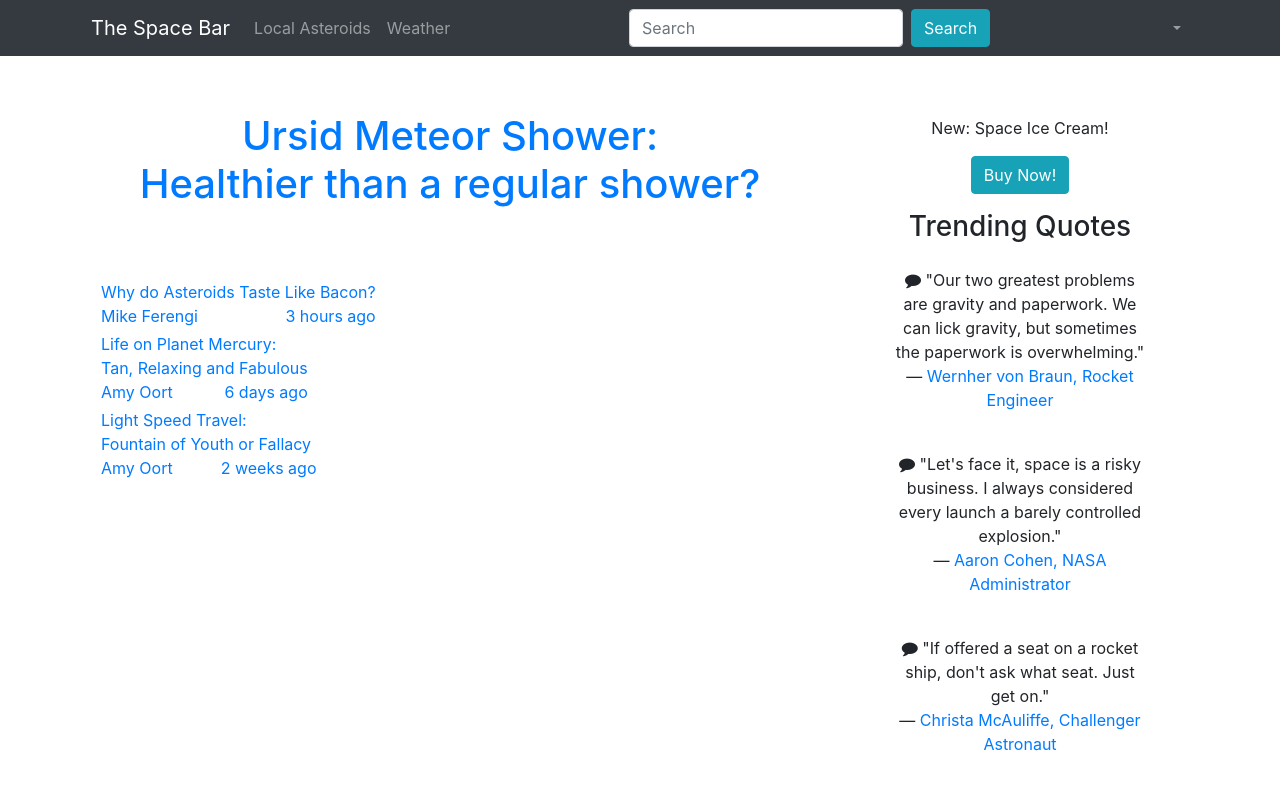
After one commit to FDRT94/SymfonyExample, a Symfony app: template templates/article/homepage.html.twig in a window 1280 px wide. The commit adds this page. Run offline with Twig, Linux system fonts and the light colour scheme; the template is opened without the code that fills it, so the values that code supplies are empty; some libraries are stand-ins or nearby versions.

Commit message:
final commit

```diff
--- a/composer.json
+++ b/composer.json
@@ -6,6 +6,7 @@
         "ext-ctype": "*",
         "ext-iconv": "*",
         "sensio/framework-extra-bundle": "^5.5",
+        "symfony/asset": "4.4.*",
         "symfony/console": "4.4.*",
         "symfony/dotenv": "4.4.*",
         "symfony/flex": "^1.3.1",
--- /dev/null
+++ b/templates/article/homepage.html.twig
@@ -0,0 +1,85 @@
+{% extends 'base.html.twig' %}
+
+{% block body %}
+    <div class="container">
+        <div class="row">
+
+            <!-- Article List -->
+
+            <div class="col-sm-12 col-md-8">
+
+                <!-- H1 Article -->
+                <a class="main-article-link" href="#">
+                    <div class="main-article mb-5 pb-3">
+
+                        <h1 class="text-center mt-2">Ursid Meteor Shower: <br>Healthier than a regular shower?</h1>
+                    </div>
+                </a>
+
+                <!-- Supporting Articles -->
+
+                <div class="article-container my-1">
+                    <a href="{{ path('app_article_show', {slug: 'the-air-is-tasty-here'}) }}">
+
+                        <div class="article-title d-inline-block pl-3 align-middle">
+                            <span>Why do Asteroids Taste Like Bacon?</span>
+                            <br>
+                            <span class="align-left article-details">Mike Ferengi </span>
+                            <span class="pl-5 article-details float-right"> 3 hours ago</span>
+                        </div>
+                    </a>
+                </div>
+
+                <div class="article-container my-1">
+                    <a href="{{ path('app_article_show', {slug: 'one-does-not-simply-walk-into-a-mirage-spot'}) }}">
+
+                        <div class="article-title d-inline-block pl-3 align-middle">
+                            <span>Life on Planet Mercury: <br> Tan, Relaxing and Fabulous</span>
+                            <br>
+                            <span class="align-left article-details"> Amy Oort </span>
+                            <span class="pl-5 article-details float-right"> 6 days ago</span>
+                        </div>
+                    </a>
+                </div>
+
+                <div class="article-container my-1">
+                    <a href="{{ path('app_article_show', {slug: 'Lightyears-isnt-time-It-measures-distance'}) }}">
+
+                        <div class="article-title d-inline-block pl-3 align-middle">
+                            <span>Light Speed Travel: <br> Fountain of Youth or Fallacy</span>
+                            <br>
+                            <span class="align-left article-details"> Amy Oort </span>
+                            <span class="pl-5 article-details float-right"> 2 weeks ago</span>
+                        </div>
+                    </a>
+                </div>
+
+            </div>
+
+            <!-- Right bar ad space -->
+            <div class="col-sm-12 col-md-4 text-center">
+                <div class="ad-space mx-auto mt-1 pb-2 pt-2">
+                    <p><span class="advertisement-text">New:</span> Space Ice Cream!</p>
+                    <button class="btn btn-info">Buy Now!</button>
+                </div>
+
+                <div class="quote-space pb-2 pt-2 px-5">
+                    <h3 class="text-center pb-3">Trending Quotes</h3>
+                    <p><i class="fa fa-comment"></i> "Our two greatest problems are gravity and paperwork. We can lick
+                        gravity, but sometimes the paperwork is overwhelming." <br>— <a
+                                href="https://en.wikipedia.org/wiki/Wernher_von_Braun">Wernher von Braun, Rocket
+                            Engineer</a></p>
+
+                    <p class="pt-4"><i class="fa fa-comment"></i> "Let's face it, space is a risky business. I always
+                        considered every launch a barely controlled explosion." <br>— <a
+                                href="https://en.wikipedia.org/wiki/Aaron_Cohen_(Deputy_NASA_administrator)">Aaron
+                            Cohen, NASA Administrator</a></p>
+
+                    <p class="pt-4"><i class="fa fa-comment"></i> "If offered a seat on a rocket ship, don't ask what
+                        seat. Just get on."<br>— <a href="https://en.wikipedia.org/wiki/Christa_McAuliffe">Christa
+                            McAuliffe, Challenger Astronaut</a>
+                </div>
+            </div>
+        </div>
+    </div>
+{% endblock %}
--- a/templates/base.html.twig
+++ b/templates/base.html.twig
@@ -1,12 +1,74 @@
-<!DOCTYPE html>
-<html>
-    <head>
-        <meta charset="UTF-8">
-        <title>{% block title %}Welcome!{% endblock %}</title>
-        {% block stylesheets %}{% endblock %}
-    </head>
-    <body>
-        {% block body %}{% endblock %}
-        {% block javascripts %}{% endblock %}
-    </body>
+<!doctype html>
+<html lang="en">
+
+<head>
+    <title>{% block title %}Welcome to the SpaceBar{% endblock %}</title>
+    <meta charset="utf-8">
+    <meta name="viewport" content="width=device-width, initial-scale=1, shrink-to-fit=no">
+
+    {% block stylesheets %}
+        <link rel="stylesheet" href="https://stackpath.bootstrapcdn.com/bootstrap/4.4.1/css/bootstrap.min.css"
+              integrity="sha384-Vkoo8x4CGsO3+Hhxv8T/Q5PaXtkKtu6ug5TOeNV6gBiFeWPGFN9MuhOf23Q9Ifjh"
+              crossorigin="anonymous">
+        <link rel="stylesheet" href="https://stackpath.bootstrapcdn.com/font-awesome/4.7.0/css/font-awesome.min.css">
+    {% endblock %}
+</head>
+
+<body>
+<nav class="navbar navbar-expand-lg navbar-dark navbar-bg bg-dark mb-5">
+    <a style="margin-left: 75px;" class="navbar-brand space-brand" href="{{ path('app_homepage') }}">The Space Bar</a>
+    <button class="navbar-toggler" type="button" data-toggle="collapse" data-target="#navbarNavDropdown"
+            aria-controls="navbarNavDropdown" aria-expanded="false" aria-label="Toggle navigation">
+        <span class="navbar-toggler-icon"></span>
+    </button>
+    <div class="collapse navbar-collapse" id="navbarNavDropdown">
+        <ul class="navbar-nav mr-auto">
+            <li class="nav-item">
+                <a class="nav-link" href="#">Local Asteroids</a>
+            </li>
+            <li class="nav-item">
+                <a class="nav-link" href="#">Weather</a>
+            </li>
+        </ul>
+        <form class="form-inline my-2 my-lg-0">
+            <input class="form-control mr-sm-2" type="search" placeholder="Search" aria-label="Search">
+            <button class="btn btn-info my-2 my-sm-0" type="submit">Search</button>
+        </form>
+        <ul class="navbar-nav ml-auto">
+            <li class="nav-item dropdown" style="margin-right: 75px;">
+                <a class="nav-link dropdown-toggle" href="http://example.com" id="navbarDropdownMenuLink"
+                   data-toggle="dropdown" aria-haspopup="true" aria-expanded="false">
+
+                </a>
+                <div class="dropdown-menu" aria-labelledby="navbarDropdownMenuLink">
+                    <a class="dropdown-item" href="#">Profile</a>
+                    <a class="dropdown-item" href="#">Create Post</a>
+                    <a class="dropdown-item" href="#">Logout</a>
+                </div>
+            </li>
+        </ul>
+    </div>
+</nav>
+
+{% block body %}
+{% endblock %}
+
+
+
+
+{% block javascripts %}
+    <script src="https://code.jquery.com/jquery-3.4.1.slim.min.js"
+            integrity="sha384-J6qa4849blE2+poT4WnyKhv5vZF5SrPo0iEjwBvKU7imGFAV0wwj1yYfoRSJoZ+n"
+            crossorigin="anonymous"></script>
+    <script src="https://cdn.jsdelivr.net/npm/popper.js@1.16.0/dist/umd/popper.min.js"
+            integrity="sha384-Q6E9RHvbIyZFJoft+2mJbHaEWldlvI9IOYy5n3zV9zzTtmI3UksdQRVvoxMfooAo"
+            crossorigin="anonymous"></script>
+    <script src="https://stackpath.bootstrapcdn.com/bootstrap/4.4.1/js/bootstrap.min.js"
+            integrity="sha384-wfSDF2E50Y2D1uUdj0O3uMBJnjuUD4Ih7YwaYd1iqfktj0Uod8GCExl3Og8ifwB6"
+            crossorigin="anonymous"></script>
+    <script>
+        $('.dropdown-toggle').dropdown();
+    </script>
+{% endblock %}
+</body>
 </html>
```
Also changed, not shown: public/js/article_show.js (added, +17 -0 lines), src/Controller/ArticleController.php (+19 -5 lines), templates/article/show.html.twig (+17 -1 lines), tutorial/templates/base.html.twig (added, +59 -0 lines), 2 other files.
